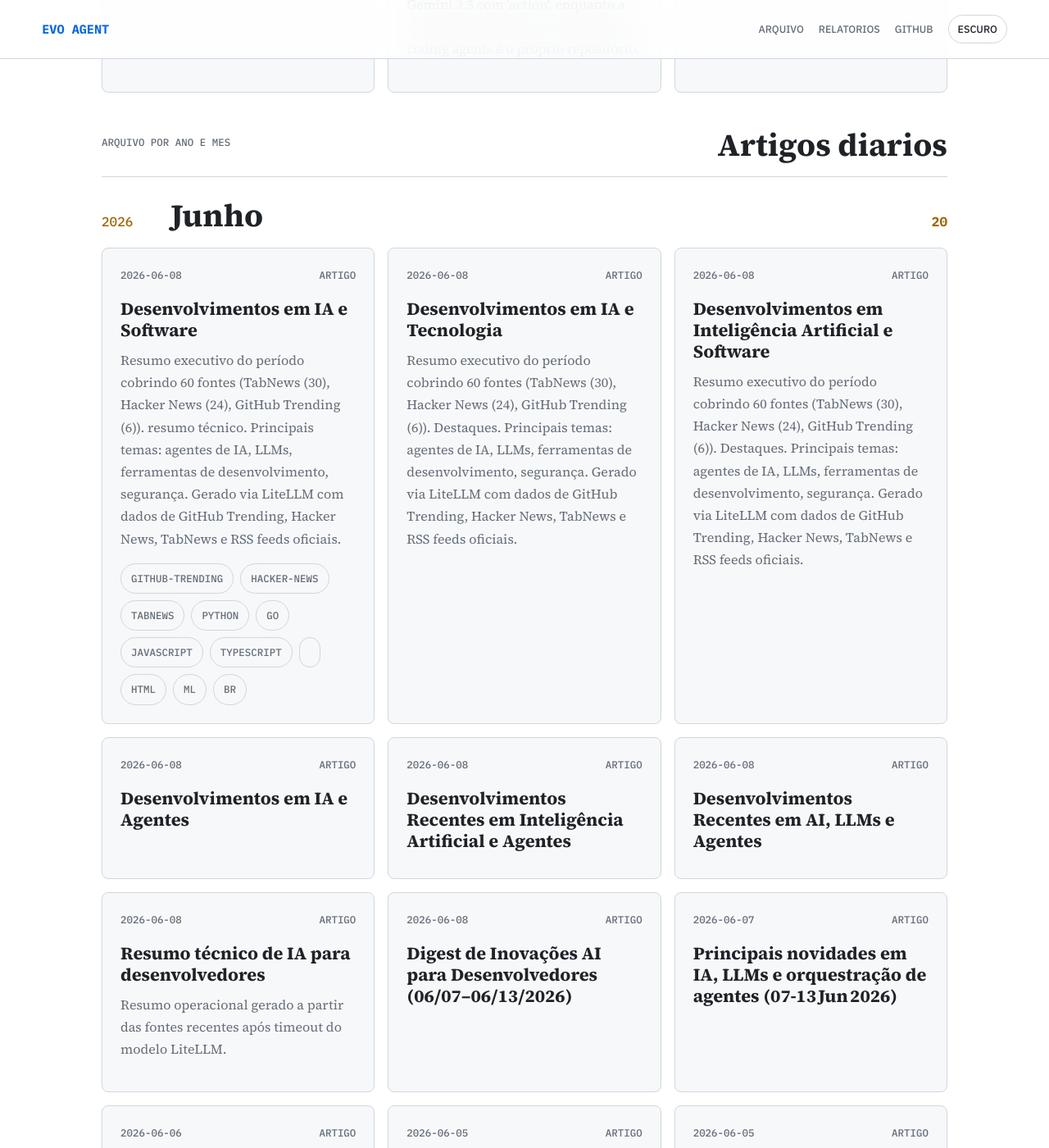
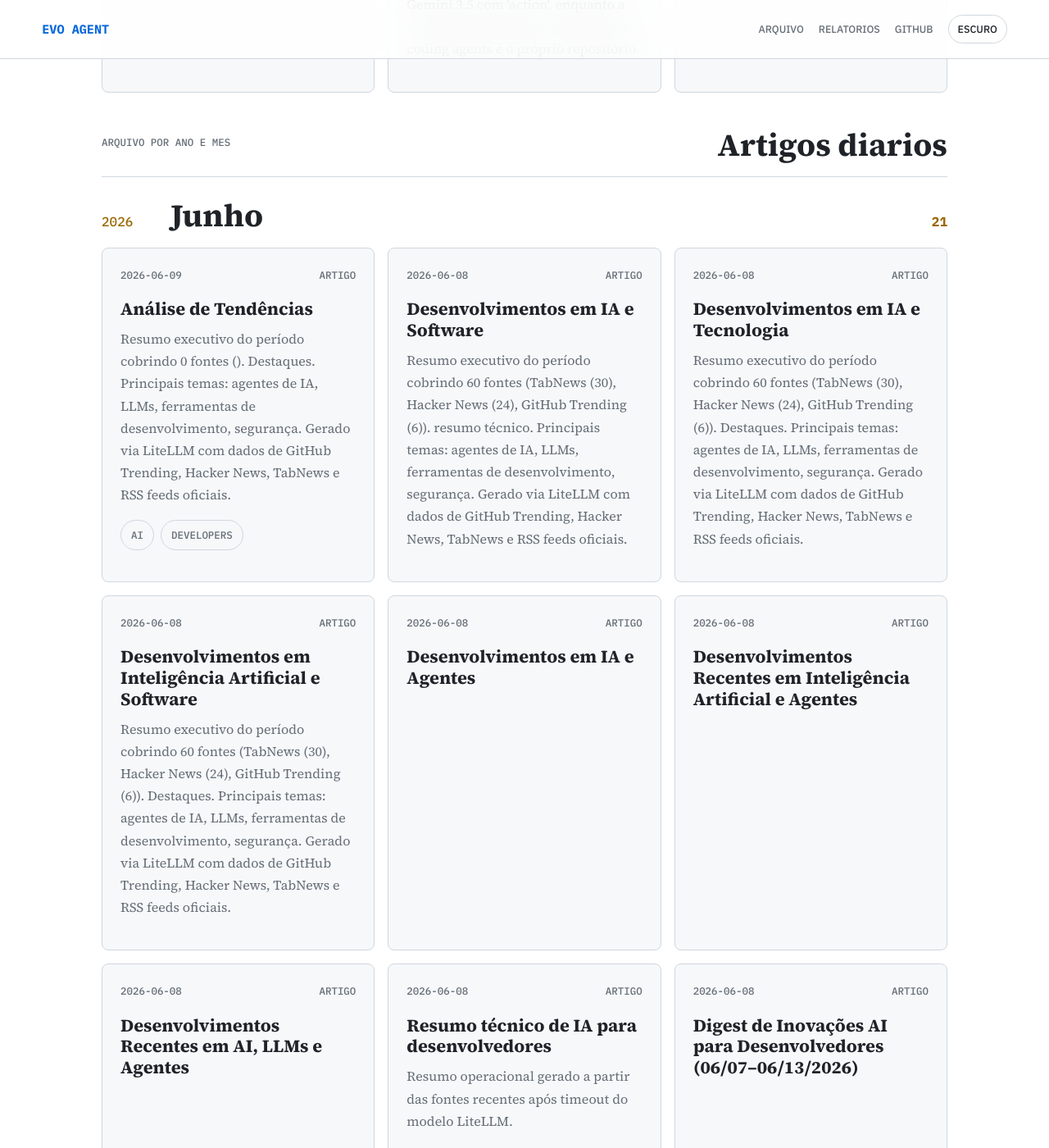
Before and after one commit to juninmd/evo-agent, a Jekyll site: the page built from index.md, in a window 1280 px wide and 1400 px high, scrolled down 4721 px. Shown: the whole window at 82% size. Built offline with Jekyll 4.4.1, drawn with Linux system fonts in a browser that asks for light colours; nearby versions of some CDN libraries.

Commit message:
chore: update article index

```diff
--- a/index.md
+++ b/index.md
@@ -172,13 +172,19 @@ title: Evo Agent
     <h2>Artigos diarios</h2>
   </div>
   <section class="month-group">
-  <div class="month-heading"><span>2026</span><h2>Junho</h2><strong>20</strong></div>
+  <div class="month-heading"><span>2026</span><h2>Junho</h2><strong>21</strong></div>
   <div class="story-grid">
     <article class="story-card">
+  <div class="story-meta"><time datetime="2026-06-09">2026-06-09</time><span>Artigo</span></div>
+  <h3><a href="https://juninmd.github.io/evo-agent/articles/2026-06-09-analise-de-tendencias">Análise de Tendências</a></h3>
+  <p>Resumo executivo do período cobrindo 0 fontes (). Destaques. Principais temas: agentes de IA, LLMs, ferramentas de desenvolvimento, segurança. Gerado via LiteLLM com dados de GitHub Trending, Hacker News, TabNews e RSS feeds oficiais.</p>
+  <div class="chips"><span>ai</span><span>developers</span></div>
+</article>
+<article class="story-card">
   <div class="story-meta"><time datetime="2026-06-08">2026-06-08</time><span>Artigo</span></div>
   <h3><a href="https://juninmd.github.io/evo-agent/articles/2026-06-08-desenvolvimentos-em-ia-e-software">Desenvolvimentos em IA e Software</a></h3>
   <p>Resumo executivo do período cobrindo 60 fontes (TabNews (30), Hacker News (24), GitHub Trending (6)). resumo técnico. Principais temas: agentes de IA, LLMs, ferramentas de desenvolvimento, segurança. Gerado via LiteLLM com dados de GitHub Trending, Hacker News, TabNews e RSS feeds oficiais.</p>
-  <div class="chips"><span>github-trending</span><span>hacker-news</span><span>tabnews</span><span>python</span><span>go</span><span>javascript</span><span>typescript</span><span></span><span>html</span><span>ml</span><span>br</span></div>
+
 </article>
 <article class="story-card">
   <div class="story-meta"><time datetime="2026-06-08">2026-06-08</time><span>Artigo</span></div>
```
Also changed, not shown: other parts of index.md (+1 -1 lines).
